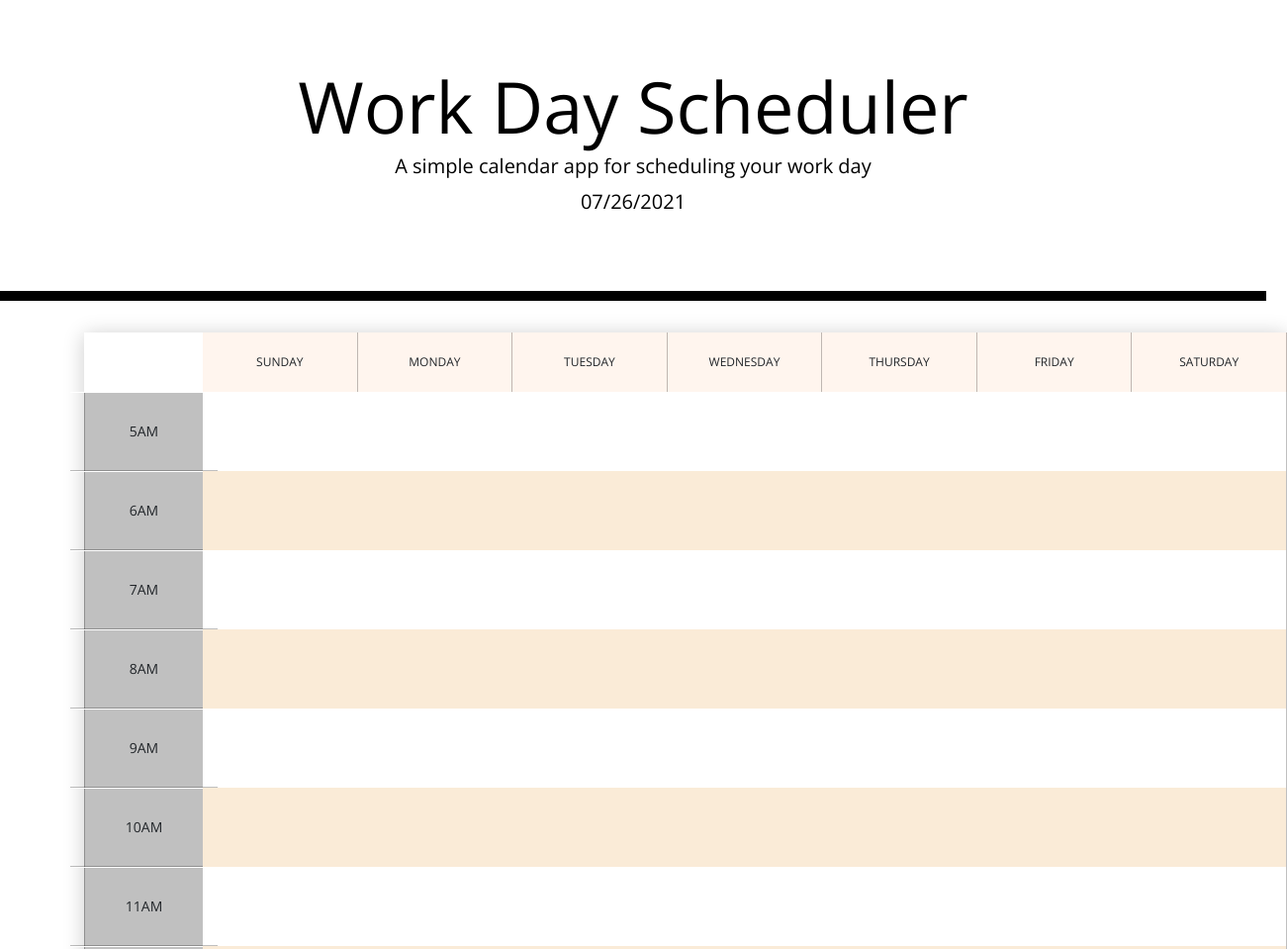
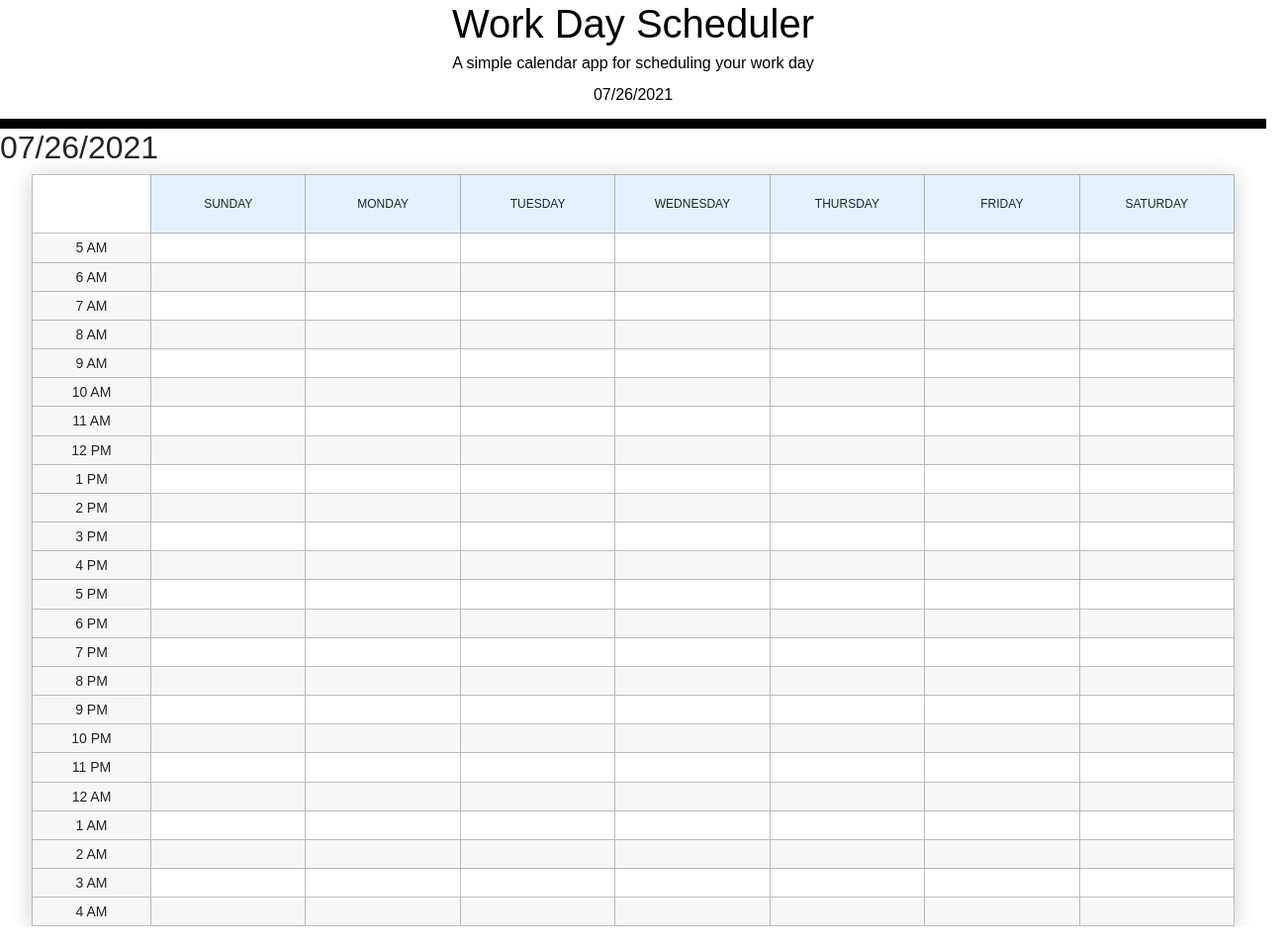
Before and after one commit to Nmounce/day-planner, a plain HTML site: page index.html in a window 1280 px wide. Shown: the top 959 px of the page at 99% size, 1301 px wide, since content can reach past the window. After the commit the page ends 936 px from the top, so only its background shows below. Drawn offline with nearby package versions, Linux system fonts and the light colour scheme.

Commit message:
functionality not working, made several edits based on tutorial

```diff
--- a/index.html
+++ b/index.html
@@ -21,18 +21,17 @@
     <link rel="stylesheet" href="style.css" />
     <title>Work Day Scheduler</title>
   </head>
-
   <body>
-    <header class="jumbotron">
-      <h1 class="display-3">Work Day Scheduler</h1>
-      <p class="lead">A simple calendar app for scheduling your work day</p>
-      <p id="currentDay" class="lead"></p>
+    <header id="jumbotron">
+      <h1 id="display-3">Work Day Scheduler</h1>
+      <p id="lead">A simple calendar app for scheduling your work day</p>
+      <p id="currentDay" id="lead"></p>
     </header>
-    <div class="container">
-        <h2 id="date"></h2>
-        <div id="calendar">
-            <div id="empty"></div>
-            <div id="days">
+    <div id='calendar-container'>
+      <h2 id='date'></h2>
+      <div id='calendar'>
+          <div id='empty'></div>
+          <div id='days'>
               <div id="col col-1">Sunday</div>
               <div id="col col-2">Monday</div>
               <div id="col col-3">Tuesday</div>
@@ -42,30 +41,30 @@
               <div id="col col-7">Saturday</div>
           </div>
           <div id="times">
-                <div class="row row-1">5AM</div>
-                <div class="row row-2">6AM</div>
-                <div class="row row-3">7AM</div>
-                <div class="row row-4">8AM</div>
-                <div class="row row-5">9AM</div>
-                <div class="row row-6">10AM</div>
-                <div class="row row-7">11AM</div>
-                <div class="row row-8">12PM</div>
-                <div class="row row-9">1PM</div>
-                <div class="row row-10">2PM</div>
-                <div class="row row-11">3PM</div>
-                <div class="row row-12">4PM</div>
-                <div class="row row-13">5PM</div>
-                <div class="row row-14">6PM</div>
-                <div class="row row-15">7PM</div>
-                <div class="row row-16">8PM</div>
-                <div class="row row-17">9PM</div>
-                <div class="row row-18">10PM</div>
-                <div class="row row-19">11PM</div>
-                <div class="row row-20">12PM</div>
-                <div class="row row-21">1AM</div>
-                <div class="row row-22">2AM</div>
-                <div class="row row-23">3AM</div>
-                <div class="row row-24">4AM</div>
+              <div id="row row-1">5 AM</div>
+              <div id="row row-2">6 AM</div>
+              <div id="row row-3">7 AM</div>
+              <div id="row row-4">8 AM</div>
+              <div id="row row-5">9 AM</div>
+              <div id="row row-6">10 AM</div>
+              <div id="row row-7">11 AM</div>
+              <div id="row row-8">12 PM</div>
+              <div id="row row-9">1 PM</div>
+              <div id="row row-10">2 PM</div>
+              <div id="row row-11">3 PM</div>
+              <div id="row row-12">4 PM</div>
+              <div id="row row-13">5 PM</div>
+              <div id="row row-14">6 PM</div>
+              <div id="row row-15">7 PM</div>
+              <div id="row row-16">8 PM</div>
+              <div id="row row-17">9 PM</div>
+              <div id="row row-18">10 PM</div>
+              <div id="row row-19">11 PM</div>
+              <div id="row row-20">12 AM</div>
+              <div id="row row-21">1 AM</div>
+              <div id="row row-22">2 AM</div>
+              <div id="row row-23">3 AM</div>
+              <div id="row row-24">4 AM</div>
           </div>
           <div id="content">
               <div id="1"></div>
@@ -237,31 +236,71 @@
               <div id="167"></div>
               <div id="168"></div>
           </div>
-            <div id="ppf">
-                <div id="past"></div>
-                <div id="present"></div>
-                <div id="future"></div>
+      </div>
   </div>
   <div id="modal-container">
       <div id="modal">
           <span id='modal-container--close'>&times;</span>
-                    <h3>Enter an Event</h3>
-                    <form id='modal-conatainer--form'>
-                        <label for="start-select">Start Time</label>
-                        <select id='start-select'></select>
-                            <option value="5AM">5 AM</option>
-                        <label for="end-select">End Time</label>
-                        <select id='end-select'></select>
-                            <option value="5AM">5 AM</option>
-                        <label for="input">Event Description</label>
-                        <input id="input"></input>
+            <h3>Enter an event!</h3>
+            <form id='modal-container--form'>
+              <label for="start-select">Start time</label>
+              <select id='start-select'>
+                  <option value="5 AM">5 AM</option>
+                  <option value="6 AM">6 AM</option>
+                  <option value="7 AM">7 AM</option>
+                  <option value="8 AM">8 AM</option>
+                  <option value="9 AM">9 AM</option>
+                  <option value="10 AM">10 AM</option>
+                  <option value="11 AM">11 AM</option>
+                  <option value="12 PM">12 PM</option>
+                  <option value="1 PM">1 PM</option>
+                  <option value="2 PM">2 PM</option>
+                  <option value="3 PM">3 PM</option>
+                  <option value="4 PM">4 PM</option>
+                  <option value="5 PM">5 PM</option>
+                  <option value="6 PM">6 PM</option>
+                  <option value="7 PM">7 PM</option>
+                  <option value="8 PM">8 PM</option>
+                  <option value="9 PM">9 PM</option>
+                  <option value="10 PM">10 PM</option>
+                  <option value="11 PM">11 PM</option>
+                  <option value="12 AM">12 AM</option>
+                  <option value="1 AM">1 AM</option>
+                  <option value="2 AM">2 AM</option>
+                  <option value="3 AM">3 AM</option>
+                  <option value="4 AM">4 AM</option>
+              </select>
+              <label for="end-select">End time</label>
+              <select id='end-select'>
+                  <option value="5 AM">5 AM</option>
+                  <option value="6 AM">6 AM</option>
+                  <option value="7 AM">7 AM</option>
+                  <option value="8 AM">8 AM</option>
+                  <option value="9 AM">9 AM</option>
+                  <option value="10 AM">10 AM</option>
+                  <option value="11 AM">11 AM</option>
+                  <option value="12 PM">12 PM</option>
+                  <option value="1 PM">1 PM</option>
+                  <option value="2 PM">2 PM</option>
+                  <option value="3 PM">3 PM</option>
+                  <option value="4 PM">4 PM</option>
+                  <option value="5 PM">5 PM</option>
+                  <option value="6 PM">6 PM</option>
+                  <option value="7 PM">7 PM</option>
+                  <option value="8 PM">8 PM</option>
+                  <option value="9 PM">9 PM</option>
+                  <option value="10 PM">10 PM</option>
+                  <option value="11 PM">11 PM</option>
+                  <option value="12 AM">12 AM</option>
+                  <option value="1 AM">1 AM</option>
+                  <option value="2 AM">2 AM</option>
+                  <option value="3 AM">3 AM</option>
+                  <option value="4 AM">4 AM</option>
+              </select>
               <button type="submit">Submit</button>
             </form>
       </div>
   </div>
-        </div>
-    </div>
-
   <script src="https://cdnjs.cloudflare.com/ajax/libs/jquery/3.2.1/jquery.min.js"></script>
   <script src="https://cdnjs.cloudflare.com/ajax/libs/moment.js/2.24.0/moment.min.js"></script>
   <script src="script.js"></script>
--- a/script.js
+++ b/script.js
@@ -12,7 +12,69 @@ document.getElementById("currentDay").textContent = currentDate; // display insi
 
 // WHEN I click into a timeblock
 // THEN I can enter an event
+$(function() {
+    let d = new Date()
 
+    let year = d.getFullYear()
+    let month = d.getMonth()+1;
+    let day = d.getDate()
+
+    let totalDays = new Date(year, month, 0).getDate()
+
+    let output =
+    (month<10 ? '0' : '') + month + '/' +
+    (day<10 ? '0' : '') + day + '/' + year
+
+    $('#date').text(`${output}`)
+
+    $( "#days" ).click(function(e) {
+
+        let row = 0, length = 1, column = 0
+        let timeObj = {
+            "5 AM" : 1,
+            "6 AM" : 2,
+            "7 AM" : 3,
+            "8 AM" : 4,
+            "9 AM" : 5,
+            "10 AM" : 6,
+            "11 AM" : 7,
+            "12 PM" : 8,
+            "1 PM" : 9,
+            "2 PM" : 10,
+            "3 PM" : 11,
+            "4 PM" : 12,
+            "5 PM" : 13,
+            "6 PM" : 14,
+            "7 PM" : 15,
+            "8 PM" : 16,
+            "9 PM" : 17,
+            "10 PM" : 18,
+            "11 PM" : 19,
+            "12 AM" : 20,
+            "1 AM" : 21,
+            "2 AM" : 22,
+            "3 AM" : 23,
+            "4 AM" : 24
+        }
+
+        column = e.target.className.match(/\d+/)[0]
+
+        $('#modal-container').toggle()
+
+        $('#modal-container--close').click(function(){
+            $('#modal-container').css('display', 'none')
+        })
+        $('#modal-container--form').submit(function(e){
+            e.preventDefault()
+            row = timeObj[$( "#start-select" ).val()]
+            length = (timeObj[$( "#end-select" ).val()]) - (timeObj[$( "#start-select" ).val()])
+            $('#content').append(`<div id='event' style='grid-row:${row}/span ${length};grid-column:${column};background-color: yellow;'>Event</div>`)
+            $('#modal-container--form')[0].reset()
+            $('#modal-container--form').off()
+            $('#modal-container').toggle()
+        })
+      });
+  });
 // WHEN I click the save button for that timeblock
 // THEN the text for that event is saved in local storage
 
@@ -23,3 +85,5 @@ document.getElementById("currentDay").textContent = currentDate; // display insi
 //sources:
 // http://5.9.10.113/68338961/moment-js-confusion-for-displaying-the-date
 // https://medium.com/@aleks.roslyakov/using-css-grid-jquery-making-a-daily-scheduler-pt-i-6ba0d2b37e6f
+// https://medium.com/@aleks.roslyakov/using-css-grid-jquery-making-a-daily-scheduler-pt-ii-7af7d239a55d
+//
--- a/style.css
+++ b/style.css
@@ -1,8 +1,10 @@
 * {
   margin: 0;
   padding: 0;
+  font-family: sans-serif;
   box-sizing: border-box;
 }
+
 body {
   font-family: 'Open Sans', sans-serif;
   font-size: 16px;
@@ -18,7 +20,7 @@ body {
   padding: 10px;
 }
 
-  .jumbotron {
+#jumbotron {
   text-align: center;
   background-color: transparent;
   color: black;
@@ -26,62 +28,26 @@ body {
   border-bottom: 10px solid black;
 }
 
-  .description {
-    white-space: pre-wrap;
-  }
-
-  .row {
-    white-space: pre-wrap;
-    height: 80px;
-    border-top: 1px solid white;
-  }
-
-
-  .past {
-    background-color: #d3d3d3;
-    color: white;
-  }
-
-  .present {
-    background-color: #ff6961;
-    color: white;
-  }
-
-  .future {
-    background-color: #77dd77;
-    color: white;
-  }
-
-  .saveBtn {
-    border-left: 1px solid black;
-    border-top-right-radius: 15px;
-    border-bottom-right-radius: 15px;
-    background-color: #06aed5;
-    color: white;
-  }
-
-  .saveBtn i:hover {
-    font-size: 20px;
-    transition: all 0.3s ease-in-out;
-  }
 
 #calendar {
   display: grid;
   grid-template-areas:
-    "empty     days"
+  "empty    days"
   "time contents";
   grid-template-columns: 120px;
   grid-template-rows: 60px;
   width: 95vw;
   height: 95vh;
   margin: 0 auto;
-    box-shadow: 0 2px 20px rgba(0, 0, 0, 0.2);
+  box-shadow: 0 2px 20px rgba(0, 0, 0, 0.20);
 }
 
 #empty {
   display: grid;
   grid-area: empty;
-    border: 1px 0 1px 1px solid rgba(0, 0, 0, 0.25);
+  border-top: 1px solid rgba(0, 0, 0, 0.25);
+  border-left: 1px solid rgba(0, 0, 0, 0.25);
+  border-bottom: 1px solid rgba(0, 0, 0, 0.25);
 }
 
 #days {
@@ -90,15 +56,17 @@ body {
   grid-template-columns: repeat(7, 1fr);
   text-transform: uppercase;
   font-size: 12px;
-    background-color: seashell;
-    border: 1px 0 1px 1px solid rgba(0, 0, 0, 0.25)
+  background-color: #E4F1FD;
+  border-bottom: 1px solid rgba(0, 0, 0, 0.25);
+  border-left: 1px solid rgba(0, 0, 0, 0.25);
+  border-top: 1px solid rgba(0, 0, 0, 0.25);
 }
 
 #days > div {
   display: grid;
   align-items: center;
   justify-content: center;
-    border-right: 1px solid rgba(0, 0, 0, 0.25)
+  border-right: 1px solid rgba(0, 0, 0, 0.25);
 }
 
 #times {
@@ -106,7 +74,7 @@ body {
   display: grid;
   grid-template-rows: repeat(24, 1fr);
   font-size: 14px;
-    background-color: silver;
+  background-color: #F7F7F7;
   border-left: 1px solid rgba(0, 0, 0, 0.25);
 }
 
@@ -118,20 +86,30 @@ body {
 }
 
 #content {
+  position: relative;
   grid-area: contents;
   display: grid;
   grid-template-rows: repeat(24, 1fr);
   grid-template-columns: repeat(7, 1fr);
-    border-right:  1px solid rgba(0, 0, 0, 0.25);
+  border-right: 1px solid rgba(0, 0, 0, 0.25);
   grid-auto-flow: column;
 }
 
 #content > div {
-    border: 0 0 1px 1px solid rgba(0, 0, 0, 0.25);
+  border-left: 1px solid rgba(0, 0, 0, 0.25);
+  border-bottom: 1px solid rgba(0, 0, 0, 0.25);
+}
+
+#event {
+  padding-top: 8px;
+  font-size: 14px;
+  position: absolute;
+  background-color: yellow;
+  height: 100%;
 }
 
 #content > div:nth-child(even) {
-    background-color: antiquewhite;
+  background-color: #F7F7F7;
 }
 
 #modal-container {
@@ -143,11 +121,12 @@ body {
   width: 100%;
   height: 100%;
   overflow: auto;
-    background-color: rgba(0, 0, 0, 0.4);
+  background-color: rgb(0,0,0);
+  background-color: rgba(0,0,0,0.4);
 }
 
 #modal {
-    background-color: azure;
+background-color: #fefefe;
 margin: 15% auto;
 padding: 20px;
 border: 1px solid #888;
@@ -158,11 +137,11 @@ body {
   color: #aaa;
   float: right;
   font-size: 28px;
-    font-weight: bold;
+  font-weight: bold
 }
 
-#modal-conatiner--close:hover,
-#modal-conatiner--close:focus {
+#modal-container--close:hover,
+#modal-container--close:focus {
 color: black;
 text-decoration: none;
 cursor: pointer;
```
Lines whose indentation alone changed are shown as unchanged.
